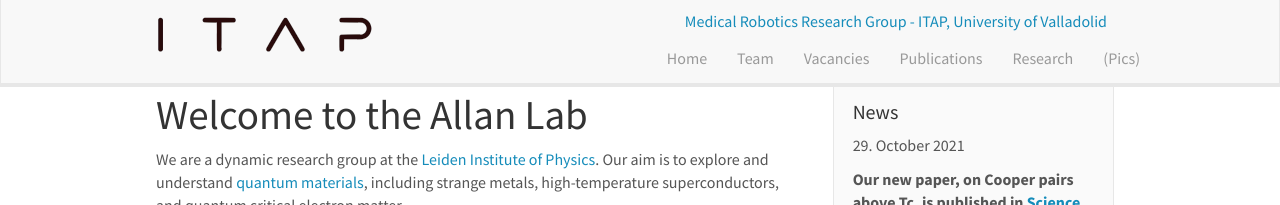
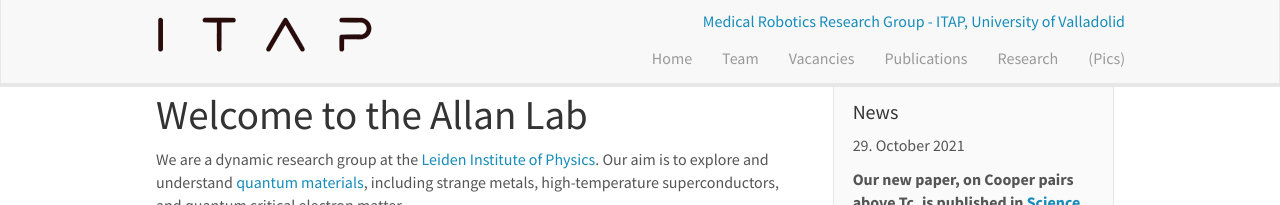
Before and after one commit to diegoaw31/itap-robotica-medica.github.io, a Jekyll site: the page built from _pages/home.md, in a window 1280 px wide. Shown: the top 205 px of the page. Built offline with Jekyll 4.4.1, drawn with Linux system fonts in a browser that asks for light colours; nearby versions of some CDN libraries.

Commit message:
temp fix

```diff
--- a/_includes/header.html
+++ b/_includes/header.html
@@ -13,19 +13,17 @@
 	-->
 	</div>
 	<img src="{{ site.url }}{{ site.baseurl }}/images/Logo_ITAP.png" alt="ITAP logo" style="float: left">
+	<div  style="text-align: right; padding-top: 10px;">
+	<a href="{{ site.url }}{{ site.baseurl }}/">Medical Robotics Research Group - ITAP, University of Valladolid</a>
+	</div>
 	<div class="collapse navbar-collapse" id="navbar-collapse-1">
 	  <ul class="nav navbar-nav navbar-right">
-	  <div  style="text-align: center; padding-top: 10px;">
-	  <a href="{{ site.url }}{{ site.baseurl }}/">Medical Robotics Research Group - ITAP, University of Valladolid</a>
-	  </div>
-	  <div class="nav navbar-nav navbar-right">
 		<li><a href="{{ site.url }}{{ site.baseurl }}/">Home</a></li>
 		<li><a href="{{ site.url }}{{ site.baseurl }}/team">Team</a></li>
 		<li><a href="{{ site.url }}{{ site.baseurl }}/vacancies">Vacancies</a></li>
 		<li><a href="{{ site.url }}{{ site.baseurl }}/publications">Publications</a></li>
 		<li><a href="{{ site.url }}{{ site.baseurl }}/research">Research</a></li>
 		<li><a href="{{ site.url }}{{ site.baseurl }}/pictures">(Pics)</a></li>
-	</div>
 	  </ul>
 	</div>
   </div>
```
